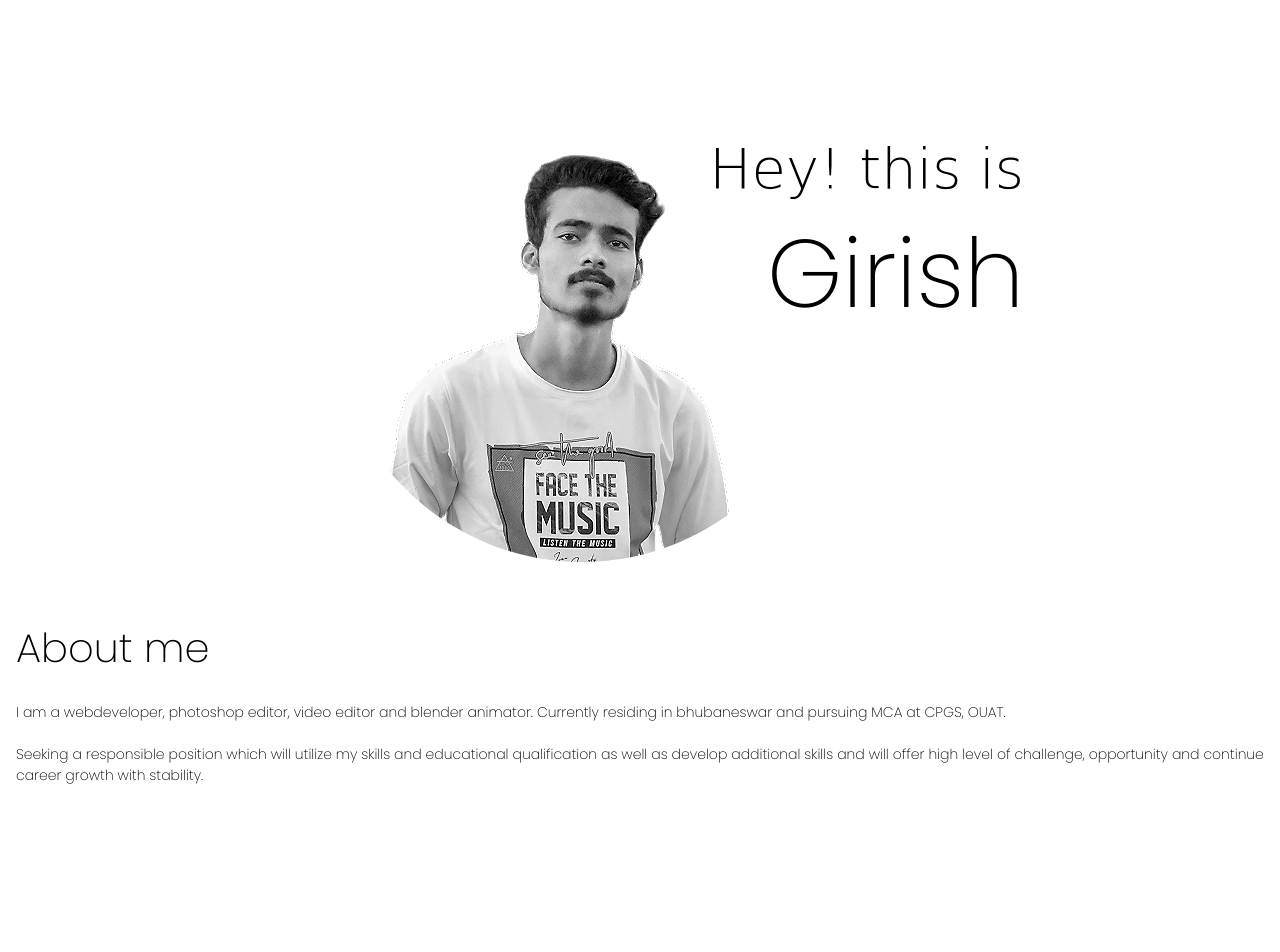
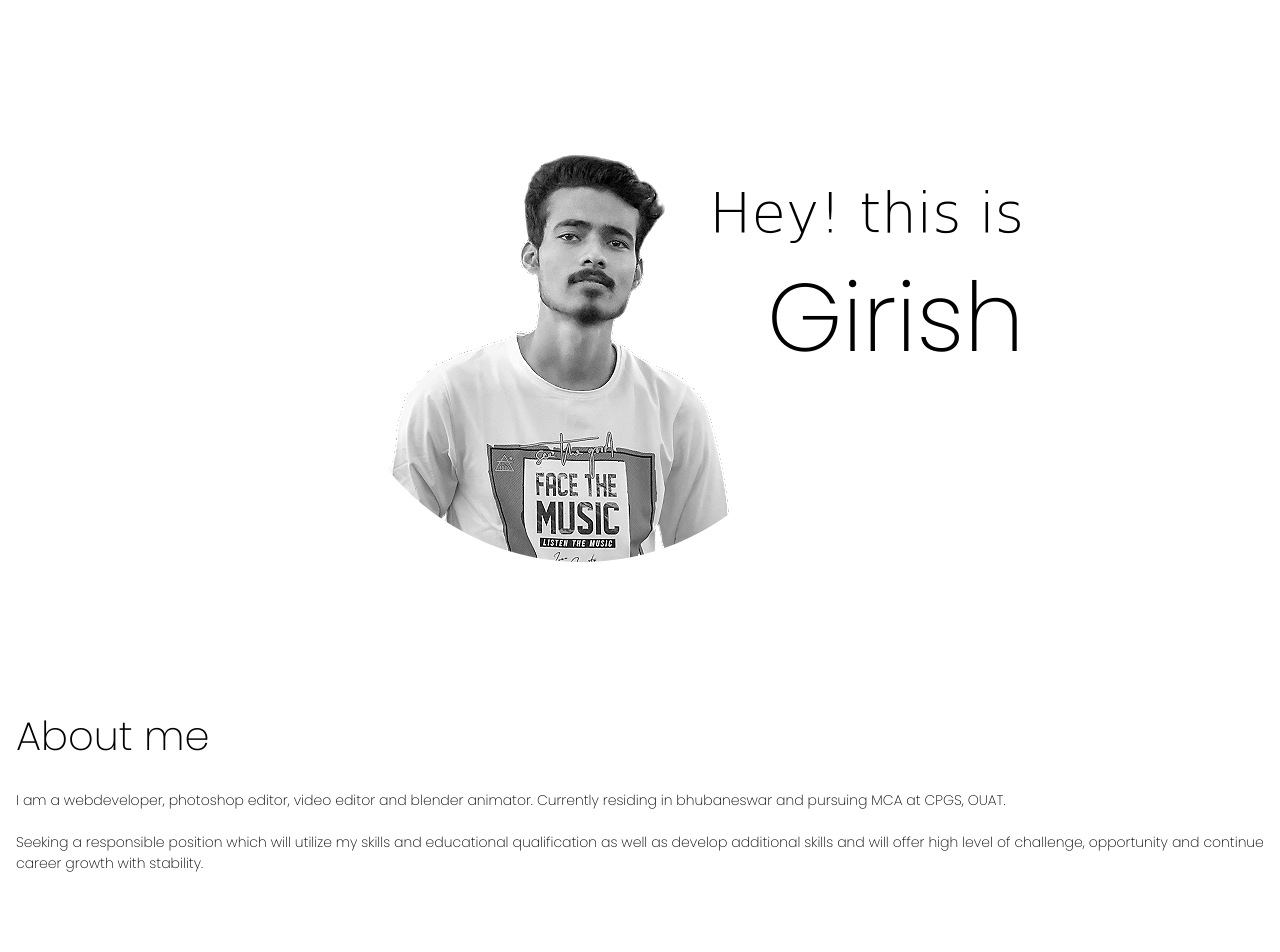
Before and after one commit to Girishbanua/Girish_portfolio_site, a plain HTML site: page index.html in a window 1280 px wide. Shown: the part 180-1132 px from the top of the page. Drawn offline with Linux system fonts and the light colour scheme; a script that the page names is missing.

Commit message:
Update style.css

```diff
--- a/style.css
+++ b/style.css
@@ -167,9 +167,9 @@ font-weight: 300;
     font-size: 6rem;
   }
   .heroText{
-    margin-top: 20%;
+    margin-top: 300px;
   }
   .About{
-    margin-top: 20%;
+    margin-top: 300px;
   }
 }
```
